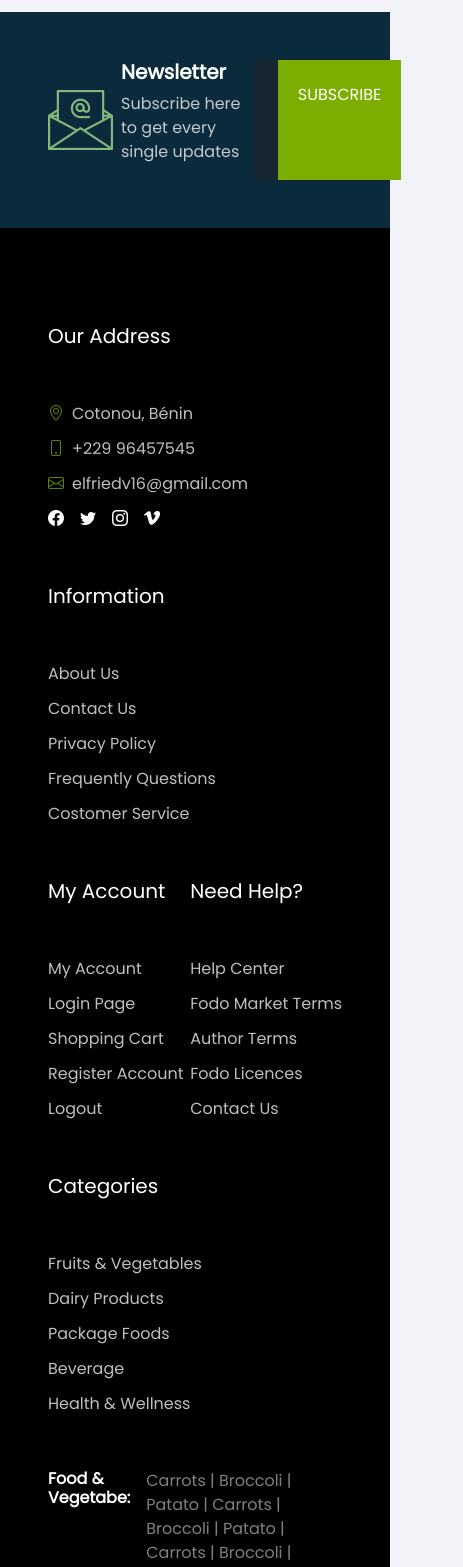
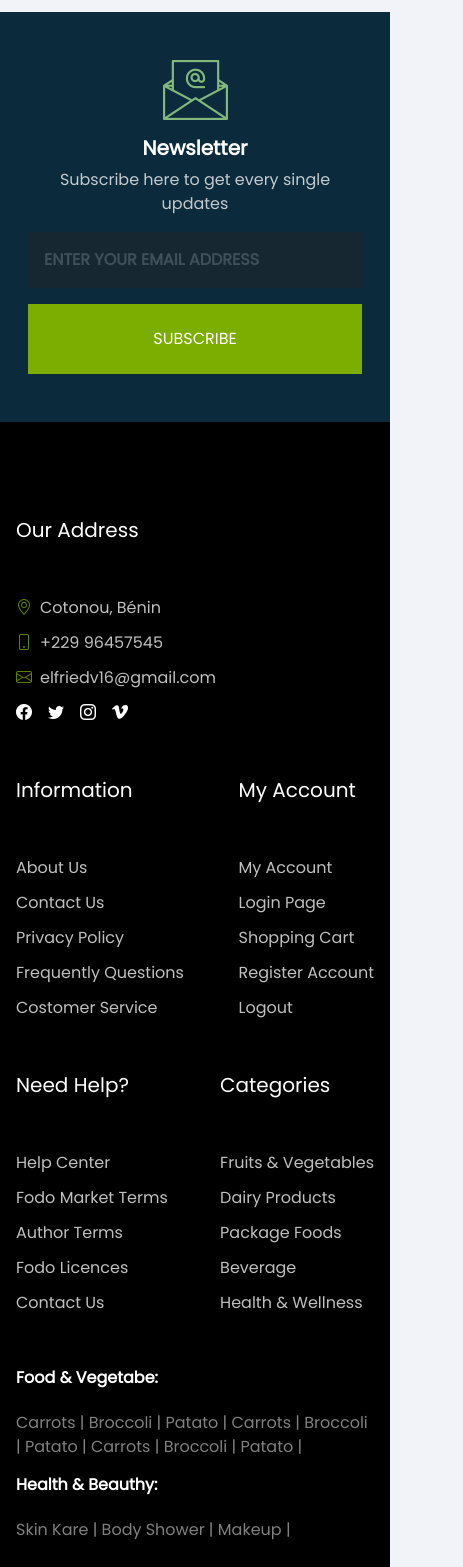
Before and after one commit to noel319/friedshop-front-react, a React (Vite) app: page / in a window 390 px wide. Shown: the part 4500-6067 px from the top of the page, 463 px wide, since content can reach past the window. Built offline with nearby package versions, Linux system fonts and the light colour scheme; no server answers.

Commit message:
Responsive : Newsletter, footer

```diff
--- a/src/components/NewsLetter.tsx
+++ b/src/components/NewsLetter.tsx
@@ -3,18 +3,22 @@ import React from 'react'
 const NewsLetter = () => {
 
     return (
-      <div className='fd-bg-secondary d-flex justify-content-between p-5'>
-          <div className='d-flex gap-2'>
-              <div className='align-self-center'><img src="/img/subscribe.png" alt="subscribe img" /></div>
-              <div>
+        <div className='fd-bg-secondary container-fluid'>
+            <div className='row justify-content-between px-3 px-lg-5 py-5'>
+                <div className='col-12 col-lg-6 d-lg-flex gap-lg-2 text-center text-lg-start align-self-center'>
+                    <div><img src="/img/subscribe.png" alt="subscribe img"/></div>
+                    <div className='mt-3 mt-lg-0'>
                         <h5 className='fw-bold'>Newsletter</h5>
                         <p className="opacity-75">Subscribe here to get every single updates</p>
                     </div>
                 </div>
-          <form action="" className='d-flex w-30'>
-                <input type="text" placeholder='ENTER YOUR EMAIL ADDRESS' className='form-control d-block w-75 fw-bold bg-dark border-0 text-white opacity-50'/>
-                <a href="#" className="fd-btn text-white" style={{lineHeight : '50px'}}>SUBSCRIBE</a>
+                <form action="" className='col-12 col-lg-6 d-flex flex-wrap'>
+                    <input type="text" placeholder='ENTER YOUR EMAIL ADDRESS'
+                        className='d-block p-3 col-12 col-lg-9 fw-bold bg-dark border-0 text-white opacity-50' />
+                    <a href="#" className="fd-btn col-12 col-lg-3 mt-3 mt-lg-0 text-center text-white" style={{ lineHeight: '50px' }}>SUBSCRIBE</a>
                 </form>
+            </div>
+
         </div>
     )
 }
--- a/src/views/includes/Footer.tsx
+++ b/src/views/includes/Footer.tsx
@@ -9,7 +9,7 @@ const Footer = () => {
     return (
         <footer className='mt-5'>
             <NewsLetter />
-            <div className='footer-content bg-black gap-3 p-5'>
+            <div className='footer-content bg-black gap-3 px-3 px-lg-5 py-5'>
                 <div className="f-content d-flex flex-wrap justify-content-space-between">
                     <div className="contacts w-20">
                         <h5 className='my-5'>Our Address</h5>
@@ -62,17 +62,17 @@ const Footer = () => {
                     </div>
                 </div>
                 <div className='my-5'>
-                    <div className="d-flex gap-3">
+                    <div className="d-flex flex-wrap gap-3">
                         <h6 className='fw-bold'>Food & Vegetabe: </h6>
                         <p className='opacity-50'><span>Carrots | </span><span>Broccoli | </span><span>Patato | </span><span>Carrots | </span><span>Broccoli | </span><span>Patato | </span><span>Carrots | </span><span>Broccoli | </span><span>Patato | </span></p>
                     </div>
-                    <div className="d-flex gap-3">
+                    <div className="d-flex flex-wrap gap-3">
                         <h6 className='fw-bold'>Health & Beauthy: </h6>
                         <p className='opacity-50'><span>Skin Kare | </span><span>Body Shower | </span><span>Makeup | </span></p>
                     </div>
                 </div><hr />
-                <div className="d-flex justify-content-between">
-                    <p><img src="/img/payment.png" alt="" /></p>
+                <div className="d-flex flex-wrap justify-content-between">
+                    <p><img src="/img/payment.png" alt="" className='w-100'/></p>
                     <p className="opacity-75">Copyright &copy; 2023 By <span className='fw-bold'>Elfried Fortunatus KIDJE</span></p>
                 </div>
             </div>
```
Lines whose indentation alone changed are shown as unchanged.
